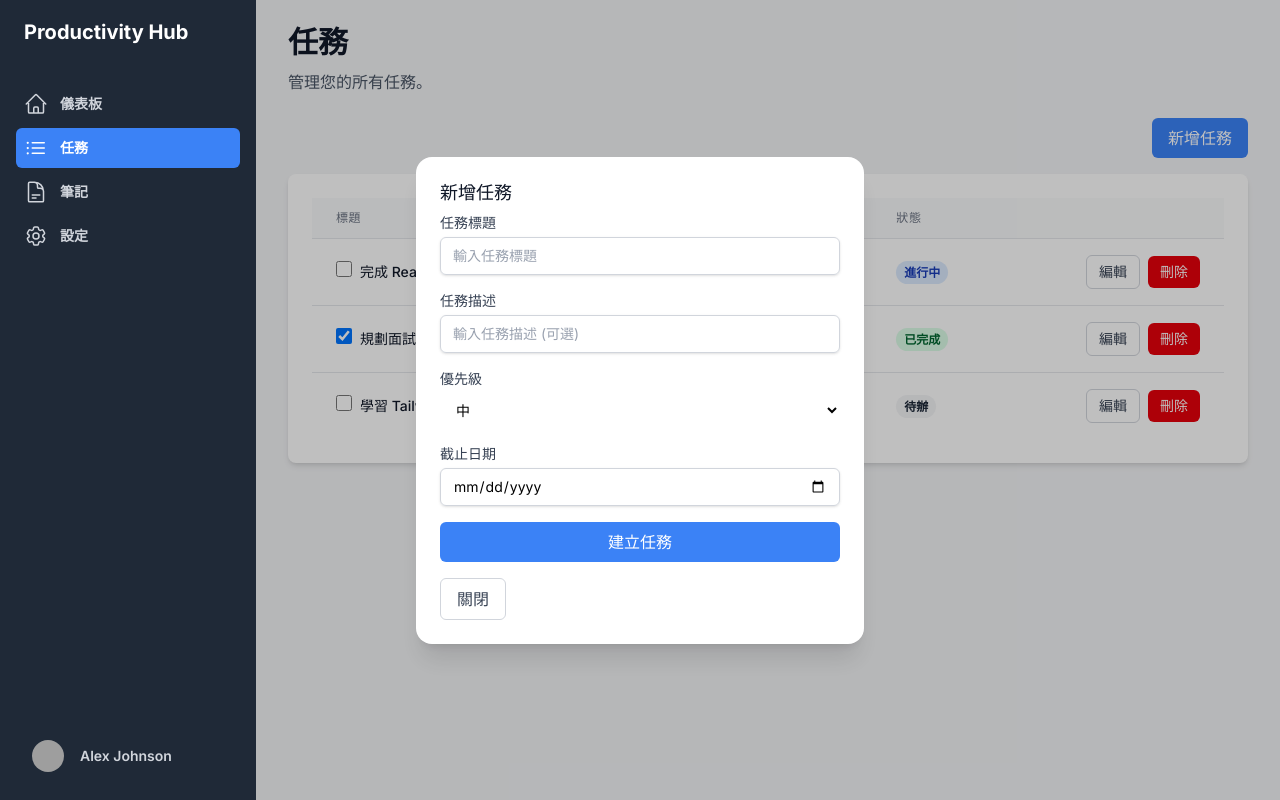
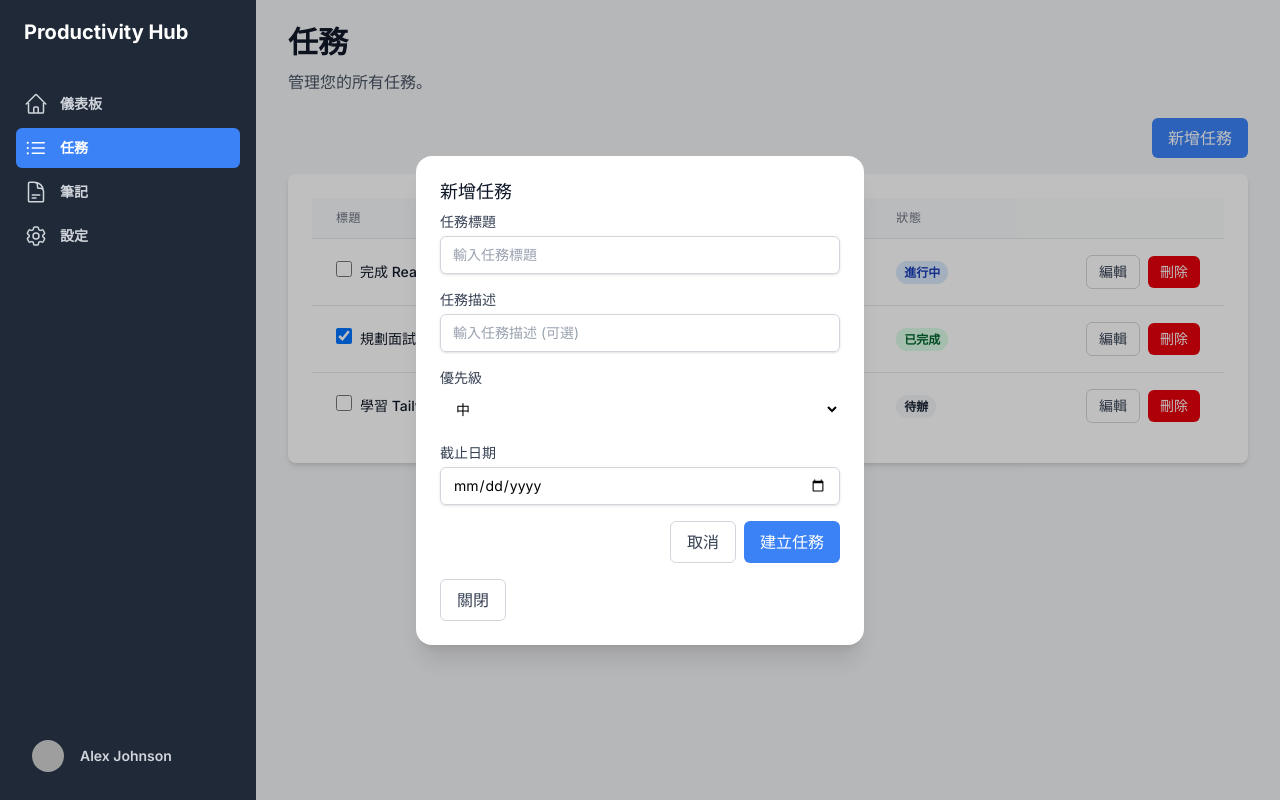
Before and after one commit to arx827/my-productivity-hub, a React (Vite) app: page /tasks in a window 1280 px wide. Both pictures are taken after a click on the button "新增任務". Built offline with nearby package versions, Linux system fonts and the light colour scheme; grey boxes are pictures that could not be loaded.

Commit message:
[feature] 『任務管理功能』抽離 Form與驗證

```diff
--- /dev/null
+++ b/src/components/TaskForm.tsx
@@ -0,0 +1,90 @@
+import React, { useEffect } from 'react';
+import { useForm } from 'react-hook-form';
+import { zodResolver } from '@hookform/resolvers/zod';
+import * as z from 'zod';
+import Input from '@/components/ui/Input';
+import Button from '@/components/ui/Button';
+import type { Task } from '@/types/task';
+
+// 安裝 @hookform/resolvers: npm install @hookform/resolvers
+
+const taskSchema = z.object({
+  title: z.string().min(1, { message: '任務標題不能為空' }),
+  description: z.string().optional(),
+  priority: z.enum(['low', 'medium', 'high']),
+  dueDate: z.string().optional(),
+});
+
+type TaskFormInputs = z.infer<typeof taskSchema>;
+
+interface TaskFormProps {
+  onSubmit: (data: TaskFormInputs) => void;
+  defaultValues?: Partial<Task>;
+  onCancel: () => void;
+}
+
+const TaskForm: React.FC<TaskFormProps> = ({ onSubmit, defaultValues, onCancel }) => {
+  const { register, handleSubmit, reset, formState: { errors } } = useForm<TaskFormInputs>({
+    resolver: zodResolver(taskSchema),
+    defaultValues: {
+      title: defaultValues?.title || '',
+      description: defaultValues?.description || '',
+      priority: defaultValues?.priority || 'medium',
+      dueDate: defaultValues?.dueDate || '',
+    },
+  });
+
+  useEffect(() => {
+    reset({
+      title: defaultValues?.title || '',
+      description: defaultValues?.description || '',
+      priority: defaultValues?.priority || 'medium',
+      dueDate: defaultValues?.dueDate || '',
+    });
+  }, [defaultValues, reset]);
+
+  return (
+    <form onSubmit={handleSubmit(onSubmit)} className="space-y-4">
+      <Input
+        id="title"
+        label="任務標題"
+        {...register('title')}
+        error={errors.title?.message}
+        placeholder="輸入任務標題"
+      />
+      <Input
+        id="description"
+        label="任務描述"
+        {...register('description')}
+        error={errors.description?.message}
+        placeholder="輸入任務描述 (可選)"
+      />
+      <div>
+        <label htmlFor="priority" className="block text-sm font-medium text-gray-700 mb-1">優先級</label>
+        <select
+          id="priority"
+          {...register('priority')}
+          className="block w-full pl-3 pr-10 py-2 text-base border-gray-300 focus:outline-none focus:ring-primary focus:border-primary sm:text-sm rounded-md"
+        >
+          <option value="low">低</option>
+          <option value="medium">中</option>
+          <option value="high">高</option>
+        </select>
+        {errors.priority && <p className="mt-1 text-sm text-red-600">{errors.priority.message}</p>}
+      </div>
+      <Input
+        id="dueDate"
+        label="截止日期"
+        type="date"
+        {...register('dueDate')}
+        error={errors.dueDate?.message}
+      />
+      <div className="flex justify-end space-x-2">
+        <Button type="button" variant="outline" onClick={onCancel}>取消</Button>
+        <Button type="submit">{defaultValues ? '更新任務' : '建立任務'}</Button>
+      </div>
+    </form>
+  );
+};
+
+export default TaskForm;
--- a/src/pages/TasksPage.tsx
+++ b/src/pages/TasksPage.tsx
@@ -1,21 +1,17 @@
-import React, { useState, useEffect } from 'react';
+import React, { useState, useEffect, useMemo } from 'react';
 import PageHeader from '@/components/PageHeader';
 import Card from '@/components/ui/Card';
 import Button from '@/components/ui/Button';
-import Input from '@/components/ui/Input';
 import Modal from '@/components/ui/Modal';
+import TaskForm from '../components/TaskForm'; // 引入 TaskForm
 import type { Task } from 'src/types/task';
 import { v4 as uuidv4 } from 'uuid'; // 用於生成唯一 ID
 
 const TasksPage: React.FC = () => {
   const [tasks, setTasks] = useState<Task[]>([]);
   const [isModalOpen, setIsModalOpen] = useState(false);
+  const [currentTask, setCurrentTask] = useState<Task | null>(null);
   const [isConfirmModalOpen, setIsConfirmModalOpen] = useState(false);
-  const [currentTask, setCurrentTask] = useState<Task | null>(null);
-  const [newTaskTitle, setNewTaskTitle] = useState('');
-  const [newTaskDescription, setNewTaskDescription] = useState('');
-  const [newTaskPriority, setNewTaskPriority] = useState<Task['priority']>('medium');
-  const [newTaskDueDate, setNewTaskDueDate] = useState('');
 
   // 模擬從後端獲取任務列表
   useEffect(() => {
@@ -57,19 +53,11 @@ const TasksPage: React.FC = () => {
 
   const handleAddTask = () => {
   setCurrentTask(null);
-  setNewTaskTitle('');
-  setNewTaskDescription('');
-  setNewTaskPriority('medium');
-  setNewTaskDueDate('');
   setIsModalOpen(true);
 };
 
   const handleEditTask = (task: Task) => {
     setCurrentTask(task);
-    setNewTaskTitle(task.title);
-    setNewTaskDescription(task.description || '');
-    setNewTaskPriority(task.priority);
-    setNewTaskDueDate(task.dueDate || '');
     setIsModalOpen(true);
   };
 
@@ -83,33 +71,29 @@ const TasksPage: React.FC = () => {
     setIsConfirmModalOpen(false);
   }
 
-  const handleSubmitTask = () => {
-    if (!newTaskTitle.trim()) return;
-
+  const handleSubmitTaskForm = (data: { title: string; description?: string; priority: 'low' | 'medium' | 'high'; dueDate?: string; }) => {
     const now = new Date().toISOString();
     if (currentTask) {
-      // 更新現有任務
       setTasks(tasks.map(task =>
         task.id === currentTask.id
           ? {
               ...task,
-              title: newTaskTitle,
-              description: newTaskDescription,
-              priority: newTaskPriority,
-              dueDate: newTaskDueDate,
+              title: data.title,
+              description: data.description,
+              priority: data.priority,
+              dueDate: data.dueDate,
               updatedAt: now
             }
           : task
       ));
     } else {
-      // 新增任務
       const newTask: Task = {
         id: uuidv4(),
-        title: newTaskTitle,
-        description: newTaskDescription,
+        title: data.title,
+        description: data.description,
         status: 'todo',
-        priority: newTaskPriority,
-        dueDate: newTaskDueDate,
+        priority: data.priority,
+        dueDate: data.dueDate,
         createdAt: now,
         updatedAt: now,
       };
@@ -187,45 +171,11 @@ const TasksPage: React.FC = () => {
       </Card>
 
       <Modal isOpen={isModalOpen} onClose={() => setIsModalOpen(false)} title={currentTask ? '編輯任務' : '新增任務'}>
-        <div className="space-y-4">
-          <Input
-            id="taskTitle"
-            label="任務標題"
-            value={newTaskTitle}
-            onChange={(e) => setNewTaskTitle(e.target.value)}
-            placeholder="輸入任務標題"
-          />
-          <Input
-            id="taskDescription"
-            label="任務描述"
-            value={newTaskDescription}
-            onChange={(e) => setNewTaskDescription(e.target.value)}
-            placeholder="輸入任務描述 (可選)"
-          />
-          <div>
-            <label htmlFor="taskPriority" className="block text-sm font-medium text-gray-700 mb-1">優先級</label>
-            <select
-              id="taskPriority"
-              value={newTaskPriority}
-              onChange={(e) => setNewTaskPriority(e.target.value as 'low' | 'medium' | 'high')}
-              className="block w-full pl-3 pr-10 py-2 text-base border-gray-300 focus:outline-none focus:ring-primary focus:border-primary sm:text-sm rounded-md"
-            >
-              <option value="low">低</option>
-              <option value="medium">中</option>
-              <option value="high">高</option>
-            </select>
-          </div>
-          <Input
-            id="taskDueDate"
-            label="截止日期"
-            type="date"
-            value={newTaskDueDate}
-            onChange={(e) => setNewTaskDueDate(e.target.value)}
-          />
-          <Button onClick={handleSubmitTask} className="w-full">
-            {currentTask ? '更新任務' : '建立任務'}
-          </Button>
-        </div>
+        <TaskForm
+          onSubmit={handleSubmitTaskForm}
+          defaultValues={currentTask || undefined}
+          onCancel={() => setIsModalOpen(false)}
+        />
       </Modal>
 
       {/* 刪除確認 Modal */}
```
Also changed, not shown: package.json (+6 -1 lines).
